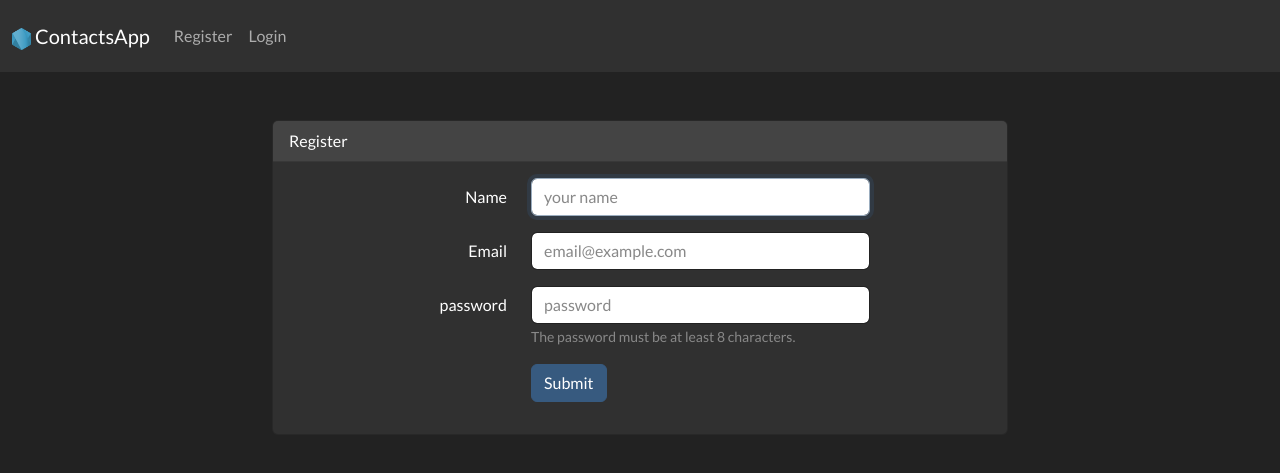
After one commit to JayAyAre/contacts-app, a PHP site: page /register.php in a window 1280 px wide. The commit adds this page. Shown: the top 473 px of the page. Run offline with PHP 8.4, Linux system fonts and the light colour scheme; data that the repository does not hold is empty; some libraries are stand-ins or nearby versions.

Commit message:
Register form

```diff
--- a/delete.php
+++ b/delete.php
@@ -6,6 +6,7 @@ $id = $_GET["id"];
 
 $statement = $conn->prepare("SELECT * FROM contacts WHERE id = :id");
 $statement->bindParam(":id", $id);
+$statement->execute();
 
 if ($statement->rowCount() == 0) {
   http_response_code(404);
--- a/partials/navbar.php
+++ b/partials/navbar.php
@@ -16,13 +16,21 @@
       <span class="navbar-toggler-icon"></span>
     </button>
     <div class="collapse navbar-collapse" id="navbarNav">
-      <ul class="navbar-nav">
+<!--      <ul class="navbar-nav">
         <li class="nav-item">
           <a class="nav-link" href="home.php">Home</a>
         </li>
         <li class="nav-item">
           <a class="nav-link" href="add.php">Add Contact</a>
         </li>
+      </ul>-->
+      <ul class="navbar-nav">
+        <li class="nav-item">
+          <a class="nav-link" href="register.php">Register</a>
+        </li>
+        <li class="nav-item">
+          <a class="nav-link" href="login.php">Login</a>
+        </li>
       </ul>
     </div>
   </div>
--- /dev/null
+++ b/register.php
@@ -0,0 +1,82 @@
+<?php
+if ($_SERVER['REQUEST_METHOD'] == "POST") {
+  if (empty($_POST['name']) || empty($_POST['email']) || empty($_POST['password'])) {
+    $error = "fill all the fields";
+  }else {
+    require "database.php";
+    $name = $_POST['name'];
+    $email = $_POST['email'];
+    $password = $_POST['password'];
+    $password_hash = password_hash($password, PASSWORD_BCRYPT);
+
+    $statement = $conn->prepare("SELECT * FROM users WHERE name = :name AND email = :email");
+    $statement->bindParam(":name", $name);
+    $statement->bindParam(":email", $email);
+    $statement->execute();
+
+    if($statement->rowCount()>=1) {
+      $error = "user already exists";
+      header("Location: register.php");
+    }else{
+      $statement = $conn->prepare("INSERT INTO users(name,email,password_hash) VALUES (:name,:email,:password_hash)");
+      $statement->bindParam(":name", $name);
+      $statement->bindParam(":email", $email);
+      $statement->bindParam(":password_hash", $password_hash);
+      $statement->execute();
+      header("Location: home.php");
+    }
+  }
+}
+?>
+
+<?php require "partials/header.php" ?>
+<main>
+  <div class="container pt-5">
+    <div class="row justify-content-center">
+      <div class="col-md-8">
+        <div class="card">
+          <div class="card-header">Register</div>
+          <div class="card-body">
+            <?php if ($error): ?>
+              <p class="text-danger">
+                <?= $error ?>
+              </p>
+            <?php endif ?>
+            <form method="POST" action="register.php">
+              <div class="mb-3 row">
+                <label for="name" class="col-md-4 col-form-label text-md-end">Name</label>
+
+                <div class="col-md-6">
+                  <input id="name" type="text" class="form-control" name="name" required autocomplete="name" autofocus placeholder="your name">
+                </div>
+              </div>
+
+              <div class="mb-3 row">
+                <label for="email" class="col-md-4 col-form-label text-md-end">Email</label>
+
+                <div class="col-md-6">
+                  <input id="email" type="email" class="form-control" name="email" required autocomplete="email" autofocus placeholder="email@example.com">
+                </div>
+              </div>
+
+              <div class="mb-3 row">
+                <label for="password" class="col-md-4 col-form-label text-md-end">password</label>
+
+                <div class="col-md-6">
+                  <input id="password" type="password" class="form-control" name="password" required autocomplete="password" autofocus pattern=".{8,}" placeholder="password">
+                  <small id="passwordHelp" class="form-text text-muted">The password must be at least 8 characters.</small>
+                </div>
+              </div>
+
+              <div class="mb-3 row">
+                <div class="col-md-6 offset-md-4">
+                  <button type="submit" class="btn btn-primary">Submit</button>
+                </div>
+              </div>
+            </form>
+          </div>
+        </div>
+      </div>
+    </div>
+  </div>
+  <?php require "partials/footer.php" ?>
```
Also changed, not shown: add.php (+3 -5 lines), sql/setup.sql (+9 -0 lines).
